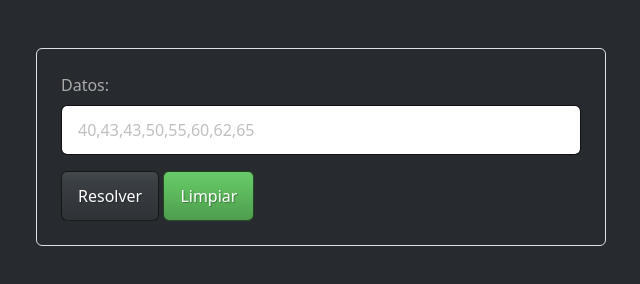
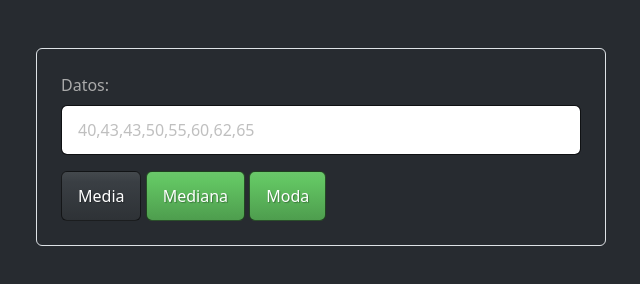
Before and after one commit to Spyguel/Parcial_Programacion_III, a plain HTML site: page Index.html in a window 1280 px wide. Shown: the whole page, without its empty margins (319-959 px from the left). Drawn offline with nearby package versions, Linux system fonts and the light colour scheme.

Commit message:
Pequeños cambios en el HTML

```diff
--- a/Index.html
+++ b/Index.html
@@ -11,13 +11,17 @@
         <div class="row justify-content-center">
             <div class="col-md-6 border rounded p-4">
                 <!-- Inicio del formulario -->
-                <form onsubmit="return false;">
+                <form class="needs-validation">
                     <div class="mb-3">
                         <label for="dataInput" class="form-label">Datos:</label>
-                        <input type="text" class="form-control" id="miInput" placeholder="40,43,43,50,55,60,62,65" value="">
+                        <input type="text" class="form-control" id="miInput" placeholder="40,43,43,50,55,60,62,65" required>
+                        <div class="Validacion-ok">
+                            <p class="text-danger" id="alerta"></p>
+                          </div>
                     </div>
-                    <button type="button" class="btn btn-primary" onclick="arreglo(segundo)">Resolver</button>
-                    <button type="reset" class="btn btn-success" onclick="">Limpiar</button>
+                    <button type="button" class="btn btn-primary" onclick="media()">Media</button>
+                    <button type="button" class="btn btn-success" onclick="mediana()">Mediana</button>
+                    <button type="reset" class="btn btn-success" onclick="moda()">Moda</button>
                 </form>
                 <!-- Fin del formulario -->
             </div>
@@ -25,9 +29,9 @@
 
         <div class="row justify-content-center mt-3" id="resultado" style="visibility: hidden;">
             <div class="col-md-6 border rounded p-4 bg-success">
-                <p class="text-light" id="media">Media:</p>
-                <p class="text-light" id="mediana">Mediana:</p>
-                <p class="text-light" id="moda">Moda:</p>
+                <p class="text-light" id="media"></p>
+                <p class="text-light" id="mediana"></p>
+                <p class="text-light" id="moda"></p>
             </div>
         </div>
     </div>
```
